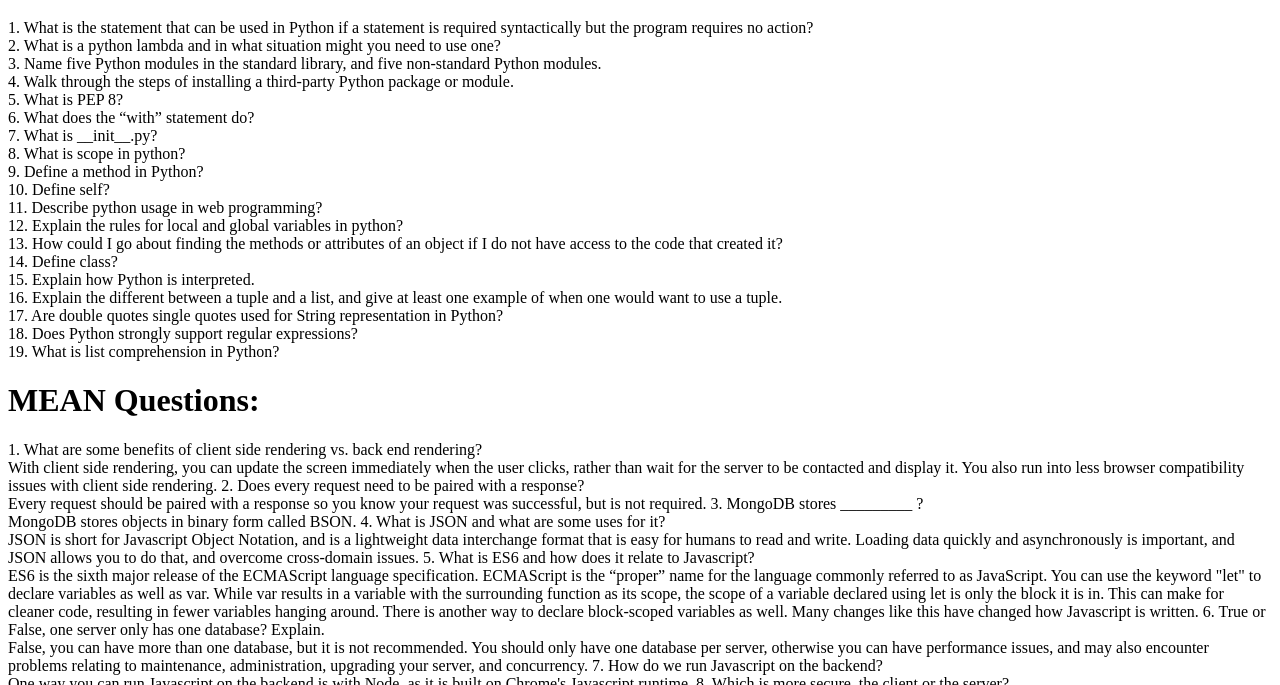
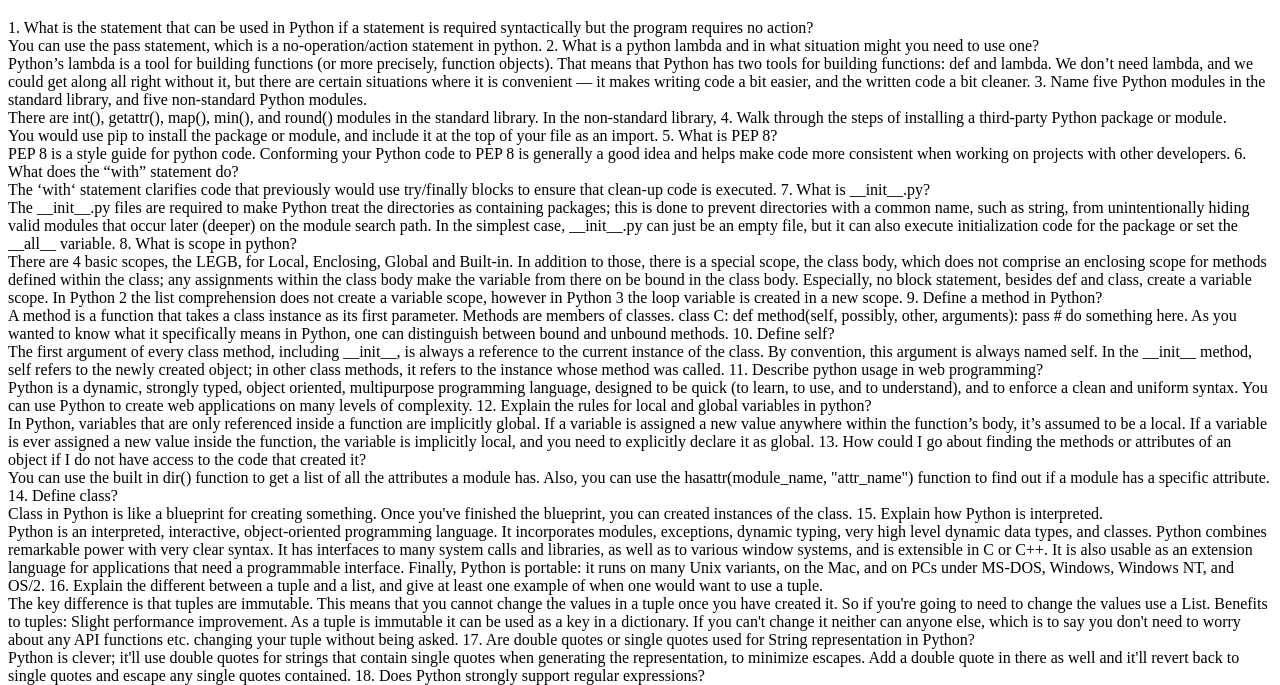
Before and after one commit to aschambers/technical_questions, a plain HTML site: page index.html in a window 1280 px wide. Shown: the part 735-1420 px from the top of the page. Drawn offline with Linux system fonts and the light colour scheme.

Commit message:
add python questions

```diff
--- a/index.html
+++ b/index.html
@@ -53,24 +53,44 @@
   	<h1>Python Questions:</h1>
   	<p>
   		1.	What is the statement that can be used in Python if a statement is required syntactically but the program requires no action? <br />
+ 			You can use the pass statement, which is a no-operation/action statement in python.
 		2.	What is a python lambda and in what situation might you need to use one? <br />
+			Python’s lambda is a tool for building functions (or more precisely, function objects). That means that Python has two tools for building functions: def and lambda. We don’t need lambda, and we could get along all right without it, but
+			there are certain situations where it is convenient — it makes writing code a bit easier, and the written code a bit cleaner.
 		3.	Name five Python modules in the standard library, and five non-standard Python modules. <br />
+			There are int(), getattr(), map(), min(), and round() modules in the standard library. In the non-standard library,
 		4.	Walk through the steps of installing a third-party Python package or module. <br />
+			You would use pip to install the package or module, and include it at the top of your file as an import.
 		5.	What is PEP 8? <br />
+			PEP 8 is a style guide for python code. Conforming your Python code to PEP 8 is generally a good idea and helps make code more consistent when working on projects with other developers.
 		6.	What does the “with” statement do? <br />
+			The ‘with‘ statement clarifies code that previously would use try/finally blocks to ensure that clean-up code is executed.
 		7.	What is __init__.py? <br />
+			The __init__.py files are required to make Python treat the directories as containing packages; this is done to prevent directories with a common name, such as string, from unintentionally hiding valid modules that occur later (deeper) on the module search path. In the simplest case, __init__.py can just be an empty file, but it can also execute initialization code for the package or set the __all__ variable.
 		8.	What is scope in python? <br />
+			There are 4 basic scopes, the LEGB, for Local, Enclosing, Global and Built-in. In addition to those, there is a special scope, the class body, which does not comprise an enclosing scope for methods defined within the class; any assignments within the class body make the variable from there on be bound in the class body. Especially, no block statement, besides def and class, create a variable scope. In Python 2 the list comprehension does not create a variable scope, however in Python 3 the loop variable is created in a new scope.
 		9.	Define a method in Python? <br />
+			A method is a function that takes a class instance as its first parameter. Methods are members of classes. class C: def method(self, possibly, other, arguments): pass # do something here. As you wanted to know what it specifically means in Python, one can distinguish between bound and unbound methods.
 		10.	Define self? <br />
+			The first argument of every class method, including __init__, is always a reference to the current instance of the class. By convention, this argument is always named self. In the __init__ method, self refers to the newly created object; in other class methods, it refers to the instance whose method was called.
 		11.	Describe python usage in web programming? <br />
+			Python is a dynamic, strongly typed, object oriented, multipurpose programming language, designed to be quick (to learn, to use, and to understand), and to enforce a clean and uniform syntax. You can use Python to create web applications on many levels of complexity.
 		12.	Explain the rules for local and global variables in python? <br />
+			In Python, variables that are only referenced inside a function are implicitly global. If a variable is assigned a new value anywhere within the function’s body, it’s assumed to be a local. If a variable is ever assigned a new value inside the function, the variable is implicitly local, and you need to explicitly declare it as global.
 		13.	How could I go about finding the methods or attributes of an object if I do not have access to the code that created it? <br />
+			You can use the built in dir() function to get a list of all the attributes a module has. Also, you can use the hasattr(module_name, "attr_name") function to find out if a module has a specific attribute.
 		14.	Define class? <br />
+			Class in Python is like a blueprint for creating something. Once you've finished the blueprint, you can created instances of the class.
 		15.	Explain how Python is interpreted. <br />
+			Python is an interpreted, interactive, object-oriented programming language. It incorporates modules, exceptions, dynamic typing, very high level dynamic data types, and classes. Python combines remarkable power with very clear syntax. It has interfaces to many system calls and libraries, as well as to various window systems, and is extensible in C or C++. It is also usable as an extension language for applications that need a programmable interface. Finally, Python is portable: it runs on many Unix variants, on the Mac, and on PCs under MS-DOS, Windows, Windows NT, and OS/2.
 		16.	Explain the different between a tuple and a list, and give at least one example of when one would want to use a tuple. <br />
-		17.	Are double quotes single quotes used for String representation in Python? <br />
+			The key difference is that tuples are immutable. This means that you cannot change the values in a tuple once you have created it. So if you're going to need to change the values use a List. Benefits to tuples: Slight performance improvement. As a tuple is immutable it can be used as a key in a dictionary. If you can't change it neither can anyone else, which is to say you don't need to worry about any API functions etc. changing your tuple without being asked.
+		17.	Are double quotes or single quotes used for String representation in Python? <br />
+			Python is clever; it'll use double quotes for strings that contain single quotes when generating the representation, to minimize escapes. Add a double quote in there as well and it'll revert back to single quotes and escape any single quotes contained.
 		18.	Does Python strongly support regular expressions? <br />
+			Yes, regular expressions (called REs, or regexes, or regex patterns) are essentially a tiny, highly specialized programming language embedded inside Python and made available through the re module. Using this little language, you specify the rules for the set of possible strings that you want to match; this set might contain English sentences, or e-mail addresses, or TeX commands, or anything you like.
 		19.	What is list comprehension in Python? <br />
+			List comprehension is an elegant way to define and create list in Python. These lists have often the qualities of sets, but are not in all cases sets. Essentially, it is Python's way of implementing a well-known notation for sets as used by mathematicians.
   	</p>
   	<h1>MEAN Questions:</h1>
   	<p>
```
